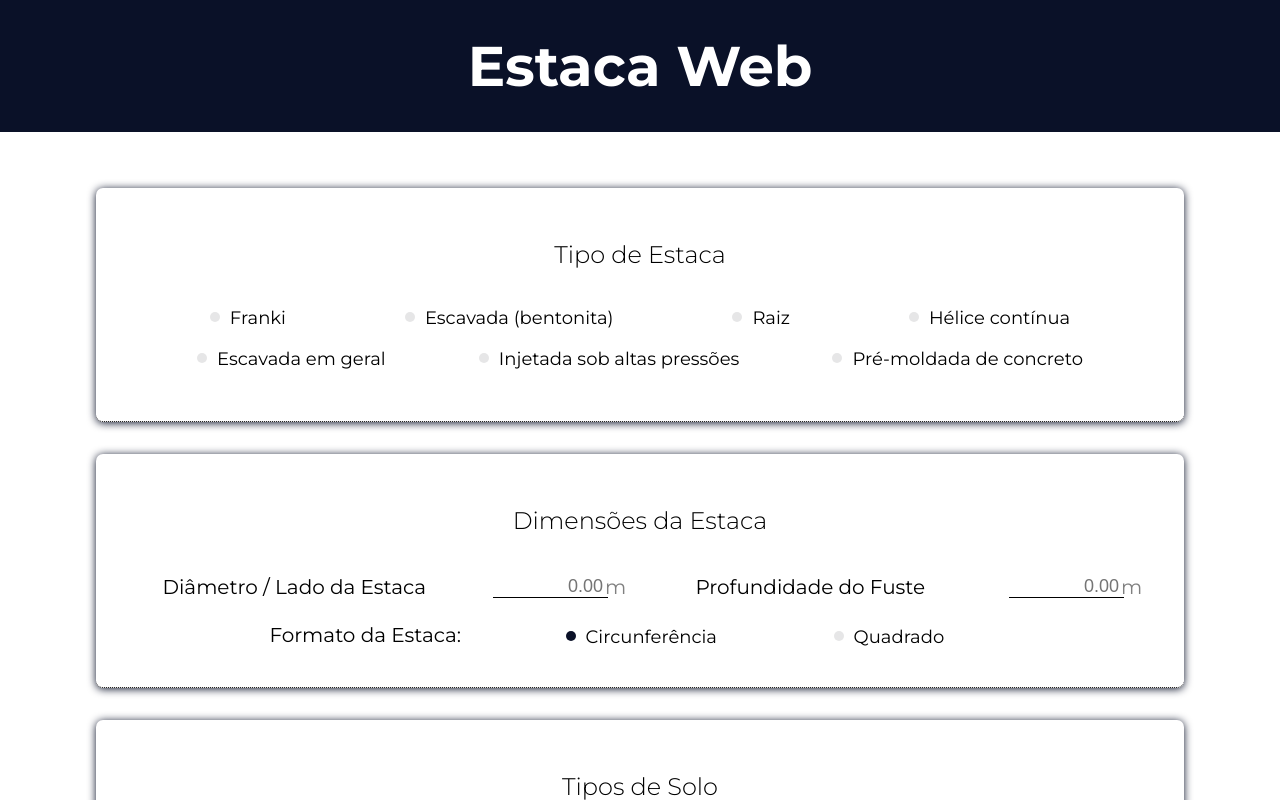
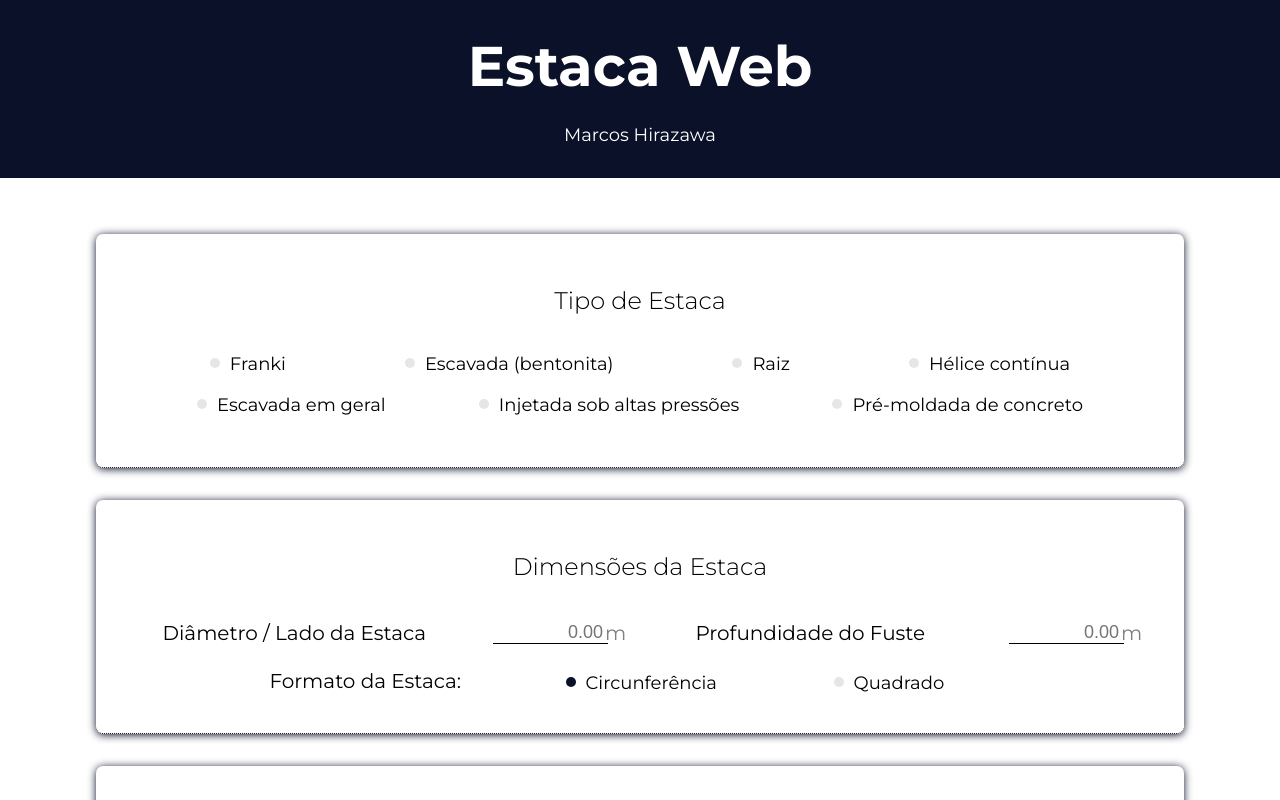
Before and after one commit to marcoshira/tcc, a Next.js app: page / in a window 1280 px wide. Shown: the top 800 px of the page. Built offline with nearby package versions, Linux system fonts and the light colour scheme; some icons are missing.

Commit message:
caption on heading

```diff
--- a/src/components/Heading/index.tsx
+++ b/src/components/Heading/index.tsx
@@ -5,6 +5,7 @@ export type HeadingProps = {
   as?: 'h1' | 'h2' | 'h3' | 'h4' | 'h5' | 'h6';
   size?: 'small' | 'medium' | 'big' | 'huge';
   uppercase?: boolean;
+  caption?: string;
 };
 
 export const Heading = ({
@@ -12,10 +13,12 @@ export const Heading = ({
   as = 'h1',
   size = 'huge',
   uppercase = false,
+  caption = null,
 }: HeadingProps) => {
   return (
     <Styled.Title as={as} size={size} uppercase={uppercase}>
       {children}
+      {caption && <p>{caption}</p>}
     </Styled.Title>
   );
 };
--- a/src/components/Heading/styles.ts
+++ b/src/components/Heading/styles.ts
@@ -37,5 +37,11 @@ export const Title = styled.h1<HeadingProps>`
     text-align: center;
     ${titleSize[size](theme)};
     ${titleCase(uppercase)};
+
+    p {
+      font-size: ${theme.font.sizes.gtsmall};
+      margin-bottom: 0;
+      font-weight: 400;
+    }
   `}
 `;
--- a/src/components/InputContainer/styles.ts
+++ b/src/components/InputContainer/styles.ts
@@ -127,8 +127,8 @@ export const Wrapper = styled.div<BorderRed>`
       position: absolute;
       top: 100%; /* At the bottom of the tooltip */
       left: 50%;
-      margin-left: -5px;
-      border-width: 5px;
+      margin-left: -9px;
+      border-width: 9px;
       border-style: solid;
       border-color: red transparent transparent transparent;
     }
--- a/src/templates/Home/index.tsx
+++ b/src/templates/Home/index.tsx
@@ -187,7 +187,7 @@ export function Home({ modalElement = null }: HomeProps) {
 
   return (
     <Styled.Wrapper id="Home">
-      <Heading>Estaca Web</Heading>
+      <Heading caption="Marcos Hirazawa">Estaca Web</Heading>
       <Wrapper>
         <InputContainer
           title="Tipo de Estaca"
```
